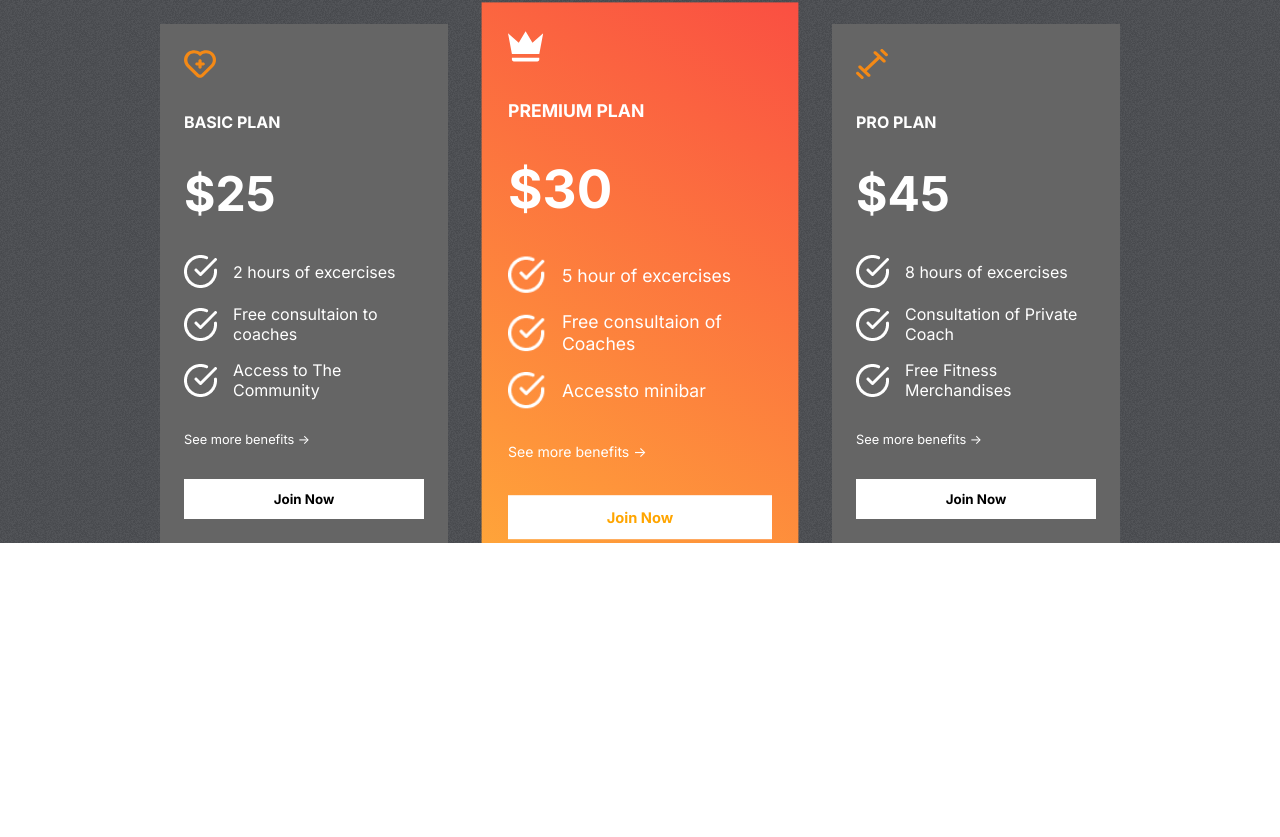
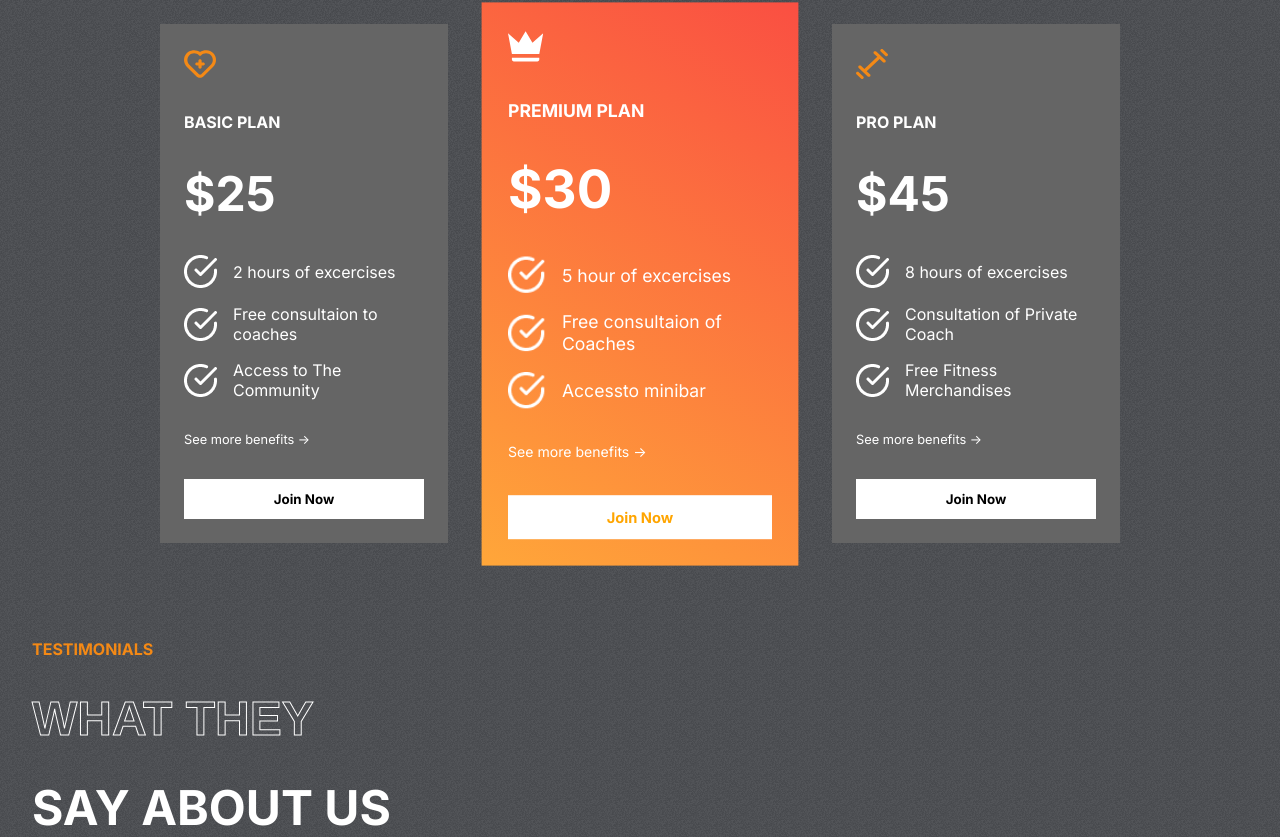
Before and after one commit to dnfarhana/Gym-Website-Using-React-JS, a React (Create React App) app: page / in a window 1280 px wide. Shown: the part 1986-2823 px from the top of the page. Before the commit the page ends 2529 px from the top, so only its background shows below. Built offline with nearby package versions, Linux system fonts and the light colour scheme; the HTML template or start-up script is replaced by a standard one.

Commit message:
update testimonials

```diff
--- a/src/App.js
+++ b/src/App.js
@@ -3,6 +3,7 @@
 import Plans from './components/Plans/Plans';
 import Programs from './components/Programs/Programs';
 import Reasons from './components/Reasons/Reasons';
+import Testimonials from './components/Testimonials/Testimonials';
 function App() {
   return (
     <div className="App">
@@ -10,6 +11,7 @@
       <Programs/>
       <Reasons/>
       <Plans/>
+      <Testimonials/>
     </div>
   );
 }
--- /dev/null
+++ b/src/components/Testimonials/Testimonials.css
@@ -0,0 +1,22 @@
+.Testimonials{
+    display: flex;
+    gap: 1rem;
+    padding: 0 2rem;
+}
+.left-t{
+    display: flex;
+    flex:1 1;
+    gap: 2rem;
+    flex-direction: column;
+    text-transform: uppercase;
+    color: white;
+}
+.left-t>:nth-child(1){
+    color: var(--orange);
+    font-weight: bold;
+}
+.left-t>:nth-child(2),
+.left-t>:nth-child(3){
+    font-weight: bold;
+    font-size: 3rem;
+}
--- /dev/null
+++ b/src/components/Testimonials/Testimonials.jsx
@@ -0,0 +1,17 @@
+import React from 'react';
+import './Testimonials.css';
+import {testimonialsData} from '../../data/testimonialsData';
+
+const Testimonials = () =>{
+    return(
+        <div className="Testimonials">
+            <div className="left-t">
+                <span>Testimonials</span>
+                <span className='stroke-text'>What they</span>
+                <span>say about us</span>
+            </div>
+            <div className="right-t"></div>
+        </div>
+    );
+}
+export default Testimonials;
```
Also changed, not shown: src/assets/t-image2.jpg (added).
